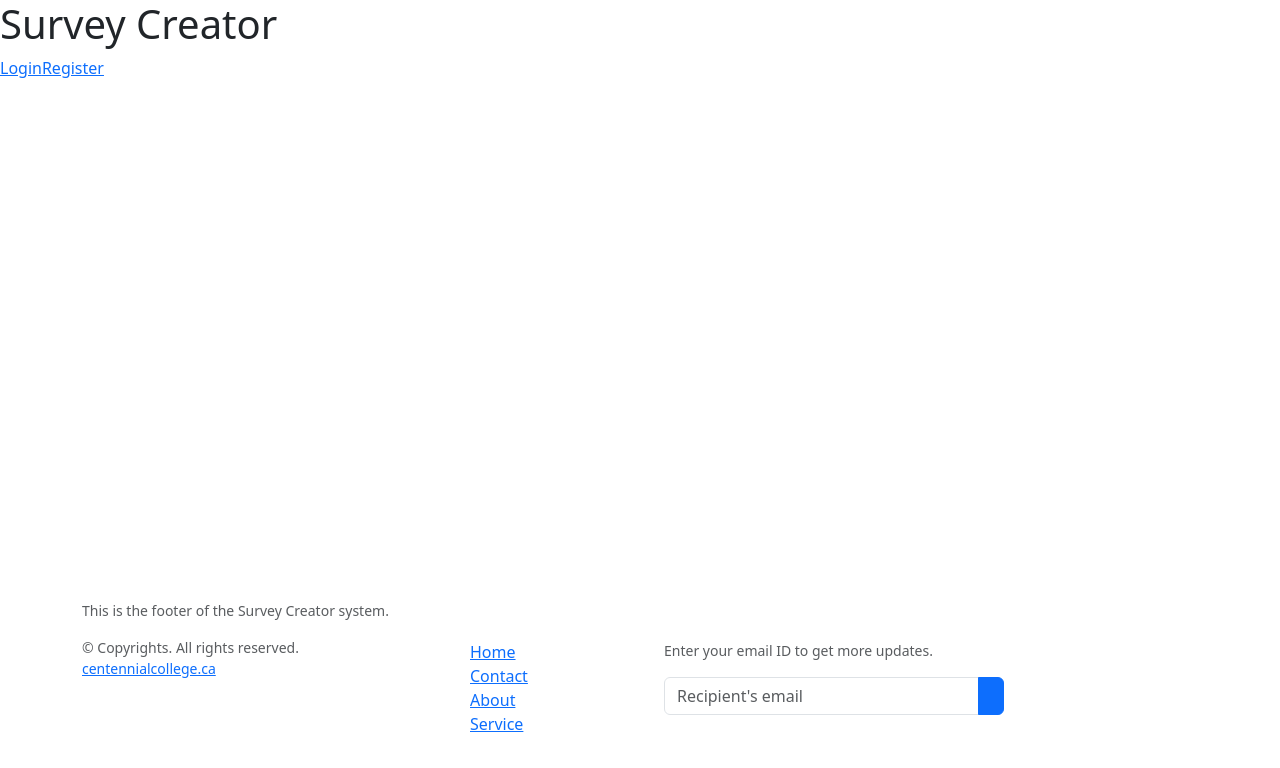
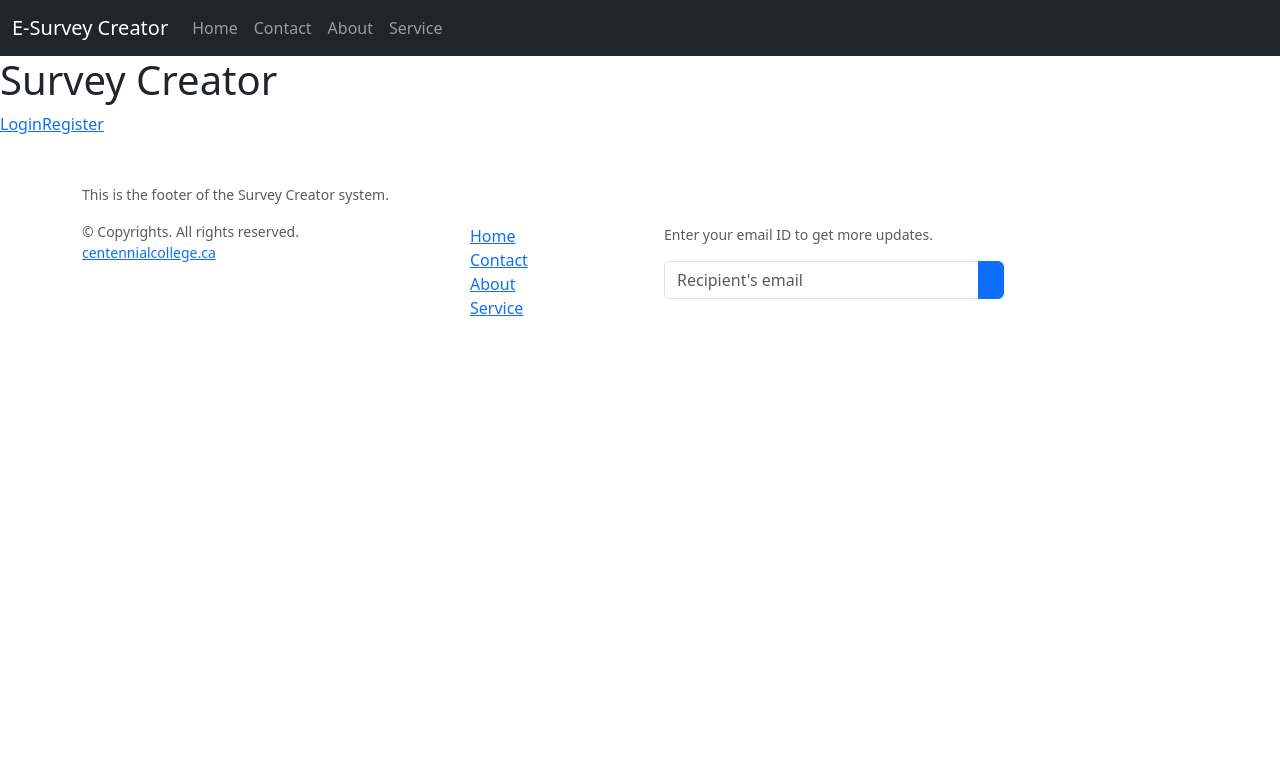
Before and after one commit to Chuileee/COMP229-Group2, an Angular app in the folder frontend/: page / in a window 1280 px wide. Shown: the top 768 px of the page. Built offline with nearby package versions, Linux system fonts and the light colour scheme.

Commit message:
update navbar

```diff
--- a/frontend/src/app/app.component.html
+++ b/frontend/src/app/app.component.html
@@ -1,3 +1,5 @@
+<app-header></app-header>
+<div class="content-wrapper">
     <h1>Survey Creator</h1>
 
     <!-- Navigation for logged-in users -->
@@ -17,5 +19,6 @@
 
     <!-- Main content where routed components will display -->
     <router-outlet></router-outlet>
+  </div>
 
   <app-footer></app-footer>
--- a/frontend/src/app/partials/footer/footer.component.html
+++ b/frontend/src/app/partials/footer/footer.component.html
@@ -1,8 +1,7 @@
-<footer class="w-100 py-4 flex-shrink-0 fixed-bottom">
+<footer class="w-100 py-4 flex-shrink-0">
     <div class="container py-4">
         <div class="row gy-4 gx-5">
             <div class="col-lg-4 col-md-6">
-
                 <p class="small text-muted">This is the footer of the Survey Creator system.</p>
                 <p class="small text-muted mb-0">&copy; Copyrights. All rights reserved. <a class="text-primary" href="#">centennialcollege.ca</a></p>
             </div>
--- a/frontend/src/styles.css
+++ b/frontend/src/styles.css
@@ -1 +1,20 @@
 /* You can add global styles to this file, and also import other style files */
+html, body {
+    height: 100%;
+    margin: 0;
+    padding: 0;
+  }
+
+  body {
+    display: flex;
+    flex-direction: column;
+  }
+
+  .content-wrapper {
+    flex: 1;
+  }
+
+  footer {
+
+    /* additional styles for footer, if any */
+  }
```
Lines whose indentation alone changed are shown as unchanged.
